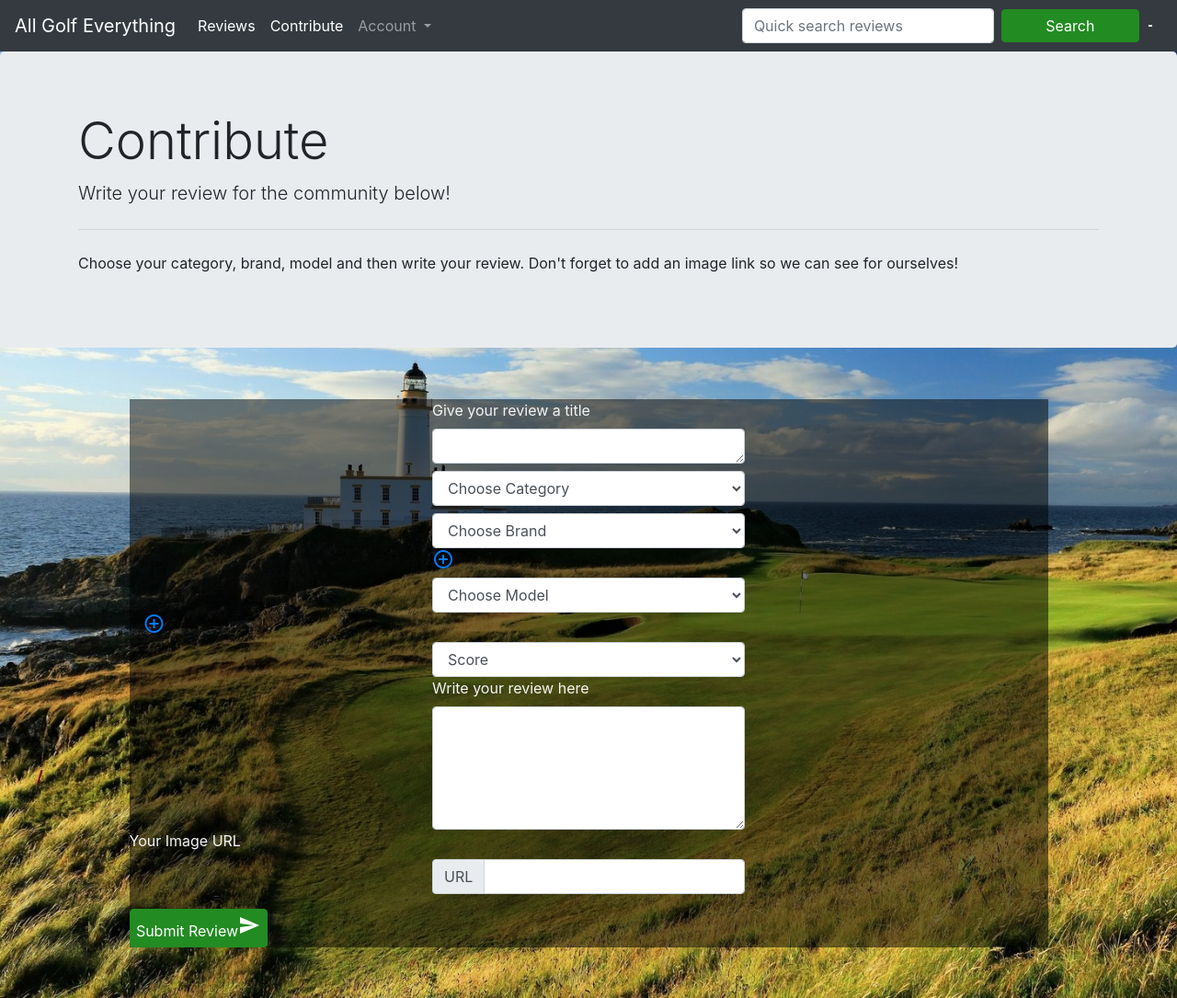
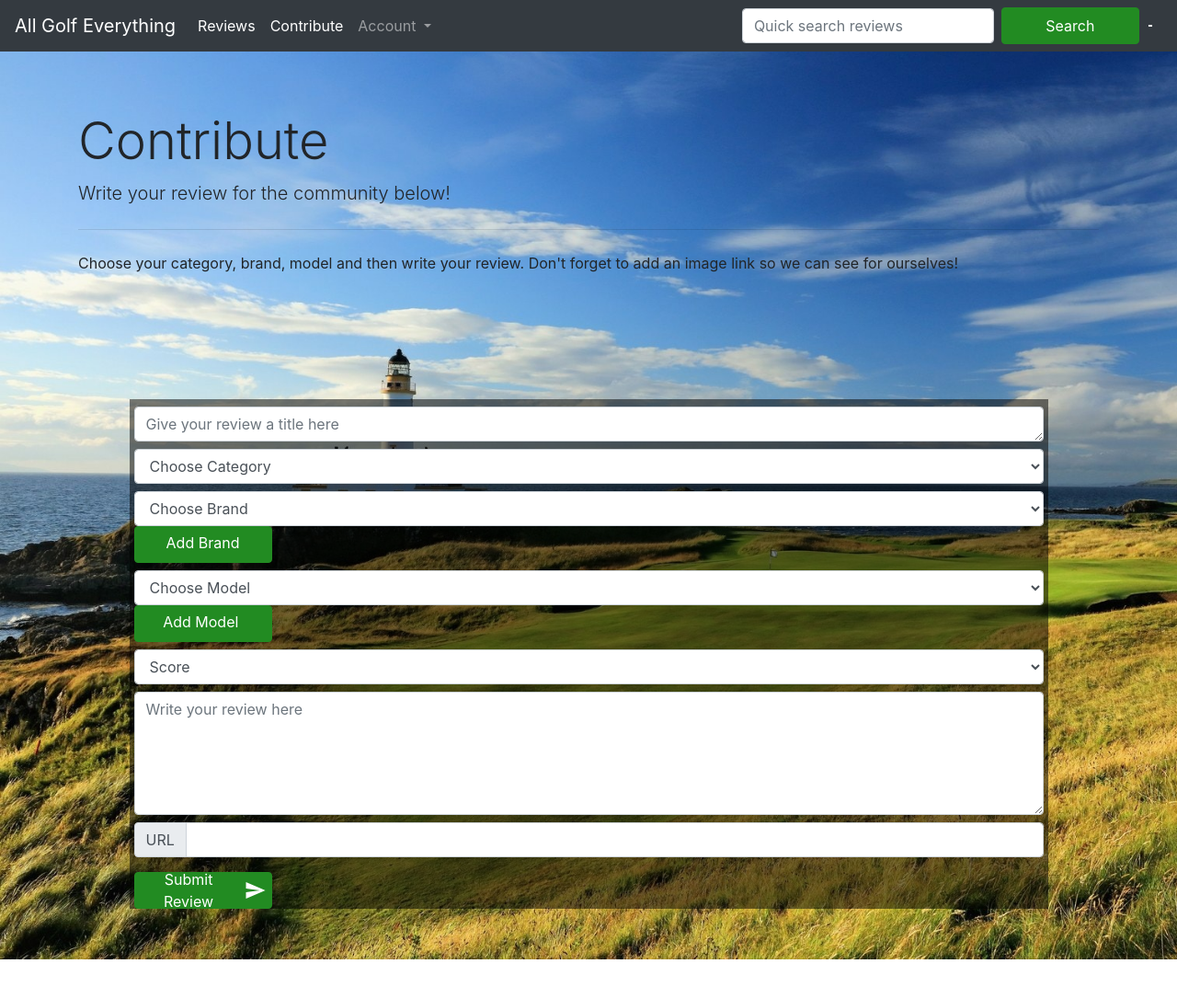
Before and after one commit to martingr1/allgolfeverything, a Flask app: page /add_review in a window 1280 px wide. Shown: the whole page at 92% size. After the commit the page ends 1043 px from the top, so only its background shows below. Run offline with Flask 2, Linux system fonts and the light colour scheme; data that the repository does not hold is empty; some libraries are stand-ins or nearby versions; some web fonts are replaced.

Commit message:
updated styles on write.html

```diff
--- a/static/css/style.css
+++ b/static/css/style.css
@@ -9,6 +9,9 @@
     color: blue;
 }
 
+.jumbotron {
+    background-color: rgba(0,0,0,0)
+}
 .wrapper-heading {
     font-size: 50px;
     font-weight: 700;
@@ -44,6 +47,7 @@ color: white;
 background-color:#228B22;
 border-color: #228B22;
 width: 150px;
+height: 40px;
 padding: 5px;
 }
 
@@ -119,7 +123,6 @@ color: whitesmoke;
 }
 
 .write-filters {
-    max-width: 350px;
     padding-left: 5px;
     padding-right: 5px;
     margin: 0 auto;
@@ -151,3 +154,23 @@ color: whitesmoke;
 .login-icon {
     font-size: 20px;
 }
+
+.btn-icon {
+    padding-left: 5%;
+    margin: 0 auto;
+}
+
+.btn-cancel {
+    color: black;
+    background-color:rgb(121, 120, 120);
+    border-color: rgb(121, 120, 120);
+    width: 150px;
+    height: 40px;
+    padding: 5px;
+}
+
+.btn-cancel:hover{
+color: rgb(121, 120, 120);
+background-color: white;
+border-color: rgb(121, 120, 120)
+}
--- a/templates/base.html
+++ b/templates/base.html
@@ -38,7 +38,7 @@
 			<button class="btn btn-outline-success my-2 my-sm-0" type="submit">Search</button>
 		</form>
 
-		<div class="login-nav d-flex align-items-center">
+		<div class="login-nav d-flex align-items-center justify-content-center">
 
 			{% if session.user %}
 			<i class="material-icons login-icon">
--- a/templates/index.html
+++ b/templates/index.html
@@ -15,7 +15,7 @@
 		</p>
 	</div>
 </div>
-<div class="container">
+
 	<div class="review-card-intro">
     <hr class="my-4">
 		<div class="row intro-light">
@@ -41,6 +41,5 @@
 		</div>
         <hr class="my-4">
 	</div>
-</div>
 
 {% endblock %}
--- a/templates/login.html
+++ b/templates/login.html
@@ -21,9 +21,9 @@
 							</div>
 							<input type="password" name = "password" class="form-control" placeholder="password">
 					</div>
-								<div class="form-group">
-									<input type="submit" value="Login" class="btn float-left login_btn">
-					</div>
+							<div class="form-group">
+								<button type="submit" value="Login" class="btn float-left login_btn">Login</button>
+							</div>
 				</form>
 			</div>
 			<div class="card-footer">
--- a/templates/write.html
+++ b/templates/write.html
@@ -14,13 +14,13 @@
 </section>
 
 <div class="container">
-	<form action="/insert_review" method="POST">
+	<form action="/insert_review" class="rev-form" method="POST">
 		<div class="review-card">
-			<div class="form-group col-md-12 write-filters">
-				<label for="exampleFormControlTextarea1">Give your review a title</label>
-				<textarea name="review_title" class="form-control" id="exampleFormControlTextarea1" rows="1"></textarea>
+			<div class="form-group col write-filters">
+				<label for="exampleFormControlTextarea1"></label>
+				<textarea name="review_title" class="form-control" placeholder="Give your review a title here" id="exampleFormControlTextarea1" rows="1" required></textarea>
 			</div>
-			<div class="form-group col-md-8 write-filters">
+			<div class="form-group col write-filters">
 				<label for="Choose Category"></label>
 				<select class = "form-control" id="category" name="category_name">
        <option value="" disabled selected>Choose Category</option>
@@ -29,18 +29,17 @@
                     {% endfor %}
     </select>
 			</div>
-			<div class="form-group col-md-8 write-filters">
+			<div class="form-group write-filters">
 				<label for="Choose Brand"></label>
 				<select class = "form-control" id="brand" name="brand_name">
         <option value="" disabled selected>Choose Brand</option>
                 {% for brands in brands %}
                         <option value="{{brands.brand_name}}">{{brands.brand_name}}</option>
                     {% endfor %}
-    </select><a class="button" data-toggle="modal" href="#brandmodal">
-					<i class="material-icons">add_circle_outline</i>
+    </select><a class="btn filters" data-toggle="modal" href="#brandmodal">Add Brand
 				</a>
 			</div>
-			<div class="form-group col-md-8 write-filters">
+			<div class="form-group col write-filters">
 				<label for="Choose Model"></label>
 				<select class = "form-control" id="model" name="model_name">
         <option value="" disabled selected>Choose Model</option>
@@ -48,13 +47,11 @@
                         <option value="{{models.model_name}}">{{models.model_name}}</option>
                     {% endfor %}
                 </select>
-			</div>
-			<div class="col s4">
-				<a class="button" data-toggle="modal" href="#modelmodal">
-					<i class="material-icons">add_circle_outline</i>
+				<a class="btn filters" data-toggle="modal" href="#modelmodal">Add Model
+					<i class="material-icons"></i>
 				</a>
 			</div>
-			<div class="form-group col-md-8 write-filters">
+			<div class="form-group col write-filters">
 				<label for="Choose Model"></label>
 				<select class = "form-control" id="score" name="score">
         <option value="" disabled selected>Score</option>
@@ -63,87 +60,79 @@
                     {% endfor %}
                 </select>
 			</div>
-			<div class="form-group col-md-8 write-filters">
-				<label for="exampleFormControlTextarea1">Write your review here</label>
-				<textarea name="review_text" class="form-control" id="exampleFormControlTextarea1" rows="5"></textarea>
+			<div class="form-group col write-filters">
+				<label for="exampleFormControlTextarea1"></label>
+				<textarea name="review_text" placeholder="Write your review here" class="form-control" id="exampleFormControlTextarea1" rows="5"></textarea>
 			</div>
-			<label for="basic-url">Your Image URL</label>
-			<div class="input-group mb-3 write-filters">
+			<label for="basic-url"></label>
+			<div class="input-group mb-3 col write-filters">
 				<div class="input-group-prepend">
 					<span class="input-group-text" id="basic-addon3">URL</span>
 				</div>
 				<input type="text" name="image_url" class="form-control" id="basic-url" aria-describedby="basic-addon3">
 </div>
-<div class="form-group col-sm-8">
-							<input id="review_text" name="upvote"  type="hidden" value ="0" class="form-control" readonly></input>
-						</div>
 				<div class="">
-					<button class="btn waves-effect waves-light" type="submit">Submit Review<i class="material-icons right">send</i>
+					<input id="review_text" name="upvote"  type="hidden" value ="0" class="form-control" readonly></input>
+				</div>
+				<div class="form-group write-filters col">
+					<button class="btn d-flex align-items-center" type="submit">Submit Review</i><i class="material-icons btn-icon">
+send
+</i>
                 </button>
 				</div>
 			</div>
 		</div>
 	</form>
 
-	<div class="modal fade" id="brandmodal" tabindex="-1" role="dialog" aria-labelledby="brandmodal" aria-hidden="true">
+	<div class="modal" id="brandmodal" tabindex="-1" role="dialog" aria-labelledby="brandmodal" aria-hidden="true">
 		<div class="modal-dialog modal-dialog-centered" role="document">
 			<div class="modal-content">
 				<div class="modal-header">
 					<h5 class="modal-title" id="exampleModalLongTitle">Add a new brand to database</h5>
-					<button type="button" class="close" data-dismiss="modal" aria-label="Close">
-          <span aria-hidden="true">&times;</span>
-        </button>
 				</div>
 				<div class="modal-body">
 					<form action="{{ url_for('insert_brand') }}" method="POST" class="col-sm12">
 						<div class="row">
-							<div class="input-field col s12">
-								<i class="material-icons prefix">poll</i>
-								<input id="brand_name" name="brand_name" type="text" class="validate" required>
+							<div class="input-field col">
+								<input class="form-control" id="brand_name" name="brand_name" type="text" class="validate" required>
 								<label for="brand_name"></label>
 							</div>
 						</div>
-						<div class="row">
-							<button class="btn btn-primary" type="submit">Add Brand
-            <i class="material-icons right">send</i>
-        </button>
-						</div>
-					</form>
+
 				</div>
+
 				<div class="modal-footer">
-					<button type="button" class="" data-dismiss="modal">Cancel</button>
+					<div class="form-group write-filters col">
+						<button class="btn btn-primary" type="submit">Add Brand
+        </button></form>
+						<button type="button" class="btn btn-cancel" data-dismiss="modal">Cancel</button>
+					</div>
 				</div>
 			</div>
 		</div>
 	</div>
 
-	<div class="modal fade" id="modelmodal" tabindex="-1" role="dialog" aria-labelledby="modelmodal" aria-hidden="true">
+	<div class="modal" id="modelmodal" tabindex="-1" role="dialog" aria-labelledby="modelmodal" aria-hidden="true">
 		<div class="modal-dialog modal-dialog-centered" role="document">
 			<div class="modal-content">
 				<div class="modal-header">
 					<h5 class="modal-title" id="exampleModalLongTitle">Add a new model to database</h5>
-					<button type="button" class="close" data-dismiss="modal" aria-label="Close">
-          <span aria-hidden="true">&times;</span>
-        </button>
 				</div>
 				<div class="modal-body">
 					<form action="{{ url_for('insert_model') }}" method="POST" class="col-sm12">
 						<div class="row">
-							<div class="input-field col s12">
-								<i class="material-icons prefix">poll</i>
-								<input id="model_name" name="model_name" type="text" class="validate" required>
+							<div class="input-field col">
+								<input class = "form-control" id="model_name" name="model_name" type="text" class="validate" required>
 								<label for="model_name"></label>
 							</div>
 						</div>
-						<div class="row">
-							<button class="btn btn-primary" type="submit">Add Model
-            <i class="material-icons right">send</i>
-        </button>
-						</div>
-					</form>
 				</div>
 				<div class="modal-footer">
-					<button type="button" class="" data-dismiss="modal">Cancel</button>
+					<div class="form-group write-filters col">
+						<button class="btn btn-primary" type="submit">Add Model
+        </button></form>
+						<button type="button" class="btn btn-cancel" data-dismiss="modal">Cancel</button>
+					</div>
 				</div>
 			</div>
 		</div>
```
